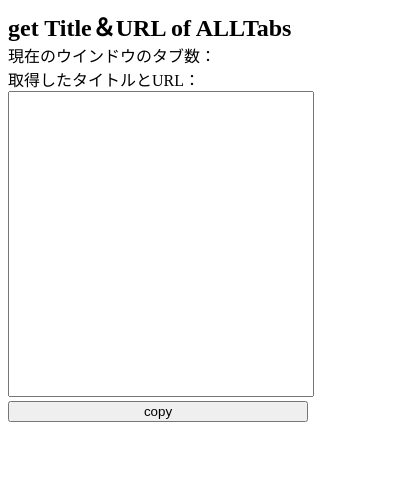
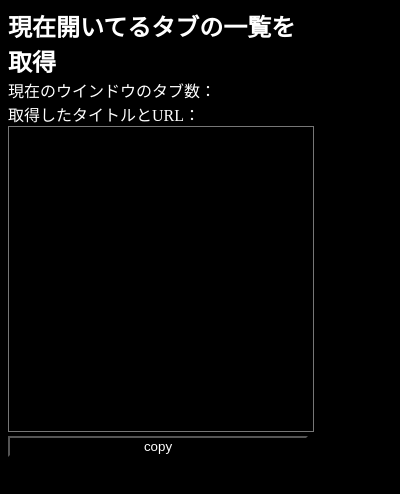
Before and after one commit to haruu11113/reading-list-chrome, a browser extension: page popup.html in a window 400 px wide. Drawn offline with Linux system fonts and the light colour scheme.

Commit message:
feat: add colors, and change title

```diff
--- a/popup.html
+++ b/popup.html
@@ -6,6 +6,8 @@
     <style>
         body {
             width: 300px;
+            background: black;
+            color: white;
         }
         h2,label,button {
             margin: auto 0;
@@ -17,11 +19,17 @@
         }
         textarea{
             resize:none;
+            background: black;
+            color: white;
+        }
+        #copy {
+            background: black;
+            color: white;
         }
     </style>
 </head>
 <body>
-    <h2>get Title＆URL of ALLTabs</h2>
+    <h2>現在開いてるタブの一覧を取得</h2>
     <div>
         <label>現在のウインドウのタブ数：</label>
         <a id="numOfTabs" type="number"></a>
```
